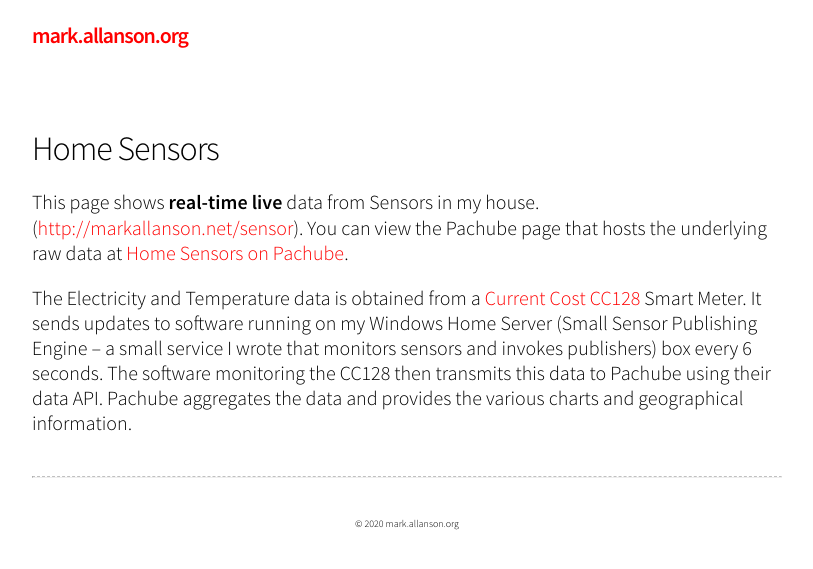
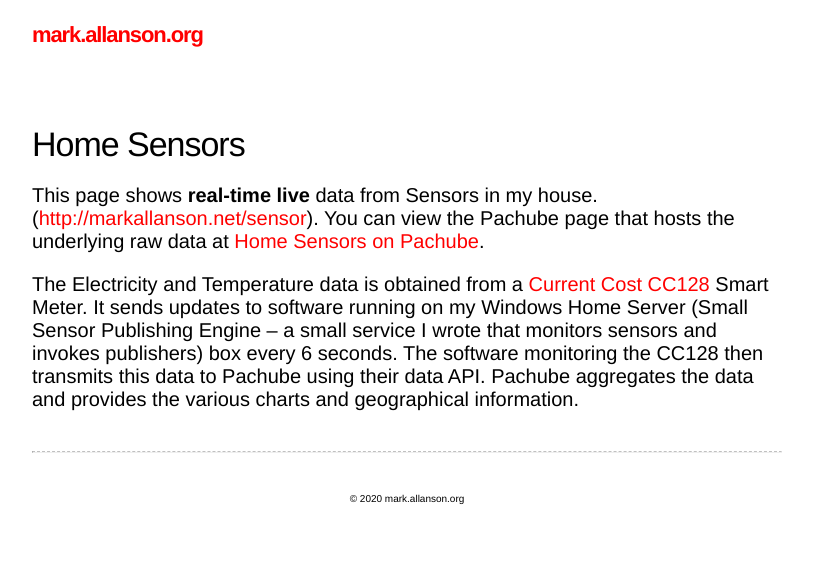
Before and after one commit to markallanson/personal_website, a Jekyll site: the page built from home-sensors.md, in a window 1280 px wide. Shown: the top 569 px of the page, without its empty margins (233-1046 px from the left). Built offline with Jekyll 4.4.1, drawn with Linux system fonts in a browser that asks for light colours.

Commit message:
Change default font to Roboto

```diff
--- a/css/default.css
+++ b/css/default.css
@@ -1,5 +1,4 @@
-@font-face { font-family: SourceSans; font-weight: normal; src: url('SourceSansPro-Light.otf'); }
-@font-face { font-family: SourceSans; font-weight: bold; src: url('SourceSansPro-Semibold.otf'); }
+@import url('https://fonts.googleapis.com/css2?family=Roboto:ital,wght@0,400;0,700;1,400;1,700&display=swap');
 
 html, body {
     margin: auto;
```
Also changed, not shown: css/SourceSansPro-Light.otf (deleted), css/SourceSansPro-Semibold.otf (deleted).
